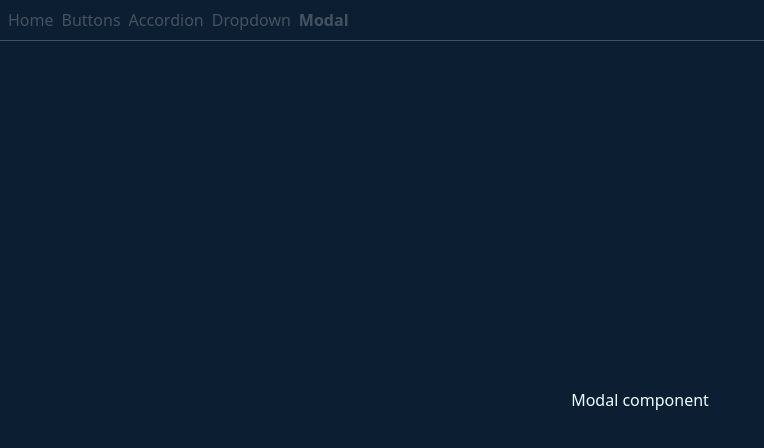
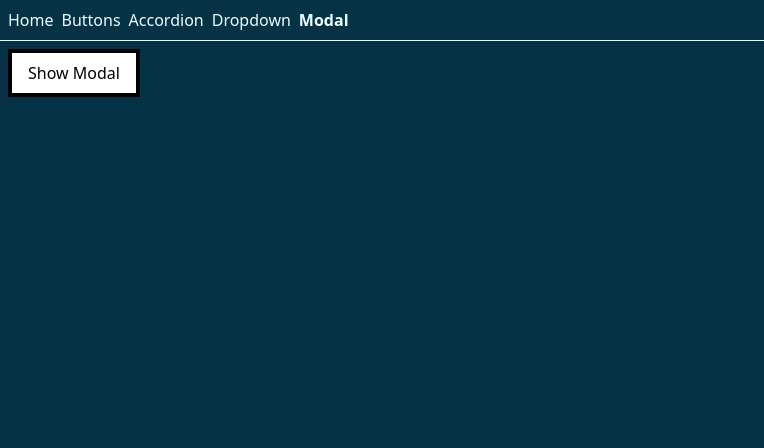
Before and after one commit to SmackSmash/comps-ts, a React (Vite) app: page /modal in a window 1280 px wide. Shown: the top 448 px of the page, without its empty margins (0-764 px from the left). Built offline with nearby package versions, Linux system fonts and the light colour scheme.

Commit message:
Added basic modal logic

```diff
--- a/src/components/Modal.tsx
+++ b/src/components/Modal.tsx
@@ -1,9 +1,12 @@
 import type { FC } from 'react';
 import { createPortal } from 'react-dom';
 
-const Modal: FC = () => {
+const Modal: FC<{ onClick: () => void }> = ({ onClick }) => {
   return createPortal(
-    <div className='absolute top-0 left-0 flex min-h-full min-w-full items-center justify-center bg-slate-900/75'>
+    <div
+      onClick={onClick}
+      className='absolute top-0 left-0 flex min-h-full min-w-full items-center justify-center bg-slate-900/75'
+    >
       Modal component
     </div>,
     document.body
--- a/src/routes/modal.tsx
+++ b/src/routes/modal.tsx
@@ -1,8 +1,21 @@
 import { createFileRoute } from '@tanstack/react-router';
 import Modal from '../components/Modal';
+import { useState } from 'react';
+import Button from '../components/Button';
 
 const RouteComponent = () => {
-  return <Modal />;
+  const [showModal, setShowModal] = useState(false);
+
+  const handleClick = () => {
+    setShowModal(!showModal);
+  };
+
+  return (
+    <div>
+      <Button onClick={handleClick}>Show Modal</Button>
+      {showModal && <Modal onClick={handleClick} />}
+    </div>
+  );
 };
 
 export const Route = createFileRoute('/modal')({
```
